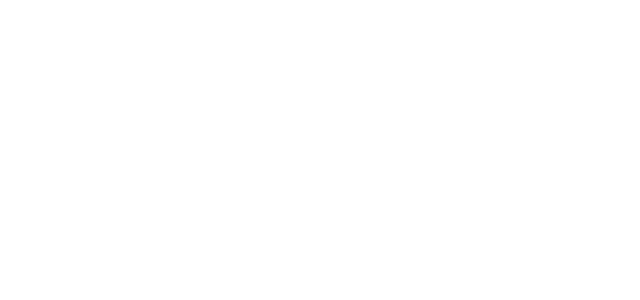
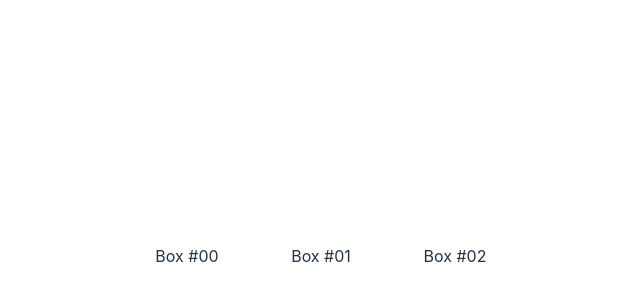
Before and after one commit to omarBaldi/insert-box-challenge, a React (Vite) app: page / in a window 1280 px wide. Shown: the part 144-444 px from the top of the page, without its empty margins (319-959 px from the left). Built offline with nearby package versions, Linux system fonts and the light colour scheme.

Commit message:
Added event listener and applied logic to detect correct range on y axis where user can insert box

```diff
--- a/src/App.tsx
+++ b/src/App.tsx
@@ -1,23 +1,61 @@
-import { useEffect, useState } from 'react';
+import { useEffect, useRef, useState } from 'react';
 import './App.css';
 
 function App() {
+  const boxesWrapperRef = useRef<HTMLDivElement>(null);
   const [boxes, setBoxes] = useState<string[]>([]);
 
   useEffect(() => {
     const length = 3;
     const initialBoxes = [...Array(length).keys()].map(
-      (n, _) => `Box ${n.toString().padStart(2, '0')}`
+      (n, _) => `Box #${n.toString().padStart(2, '0')}`
     );
 
     setBoxes(initialBoxes);
   }, []);
 
+  /**
+   * In order to detect whether or not the user has clicked, I
+   * need to take into consideration the following:
+   *
+   * - get the distance from the top of the document to the start
+   * of one of the boxes rendered and add it to the box inner clientHeight.
+   * Now I know the y axis range in which the user can add a box.
+   *
+   * For the x axis instead, I need to get the starting position of
+   * the boxes from the left (offsetLeft) and loop until I find the
+   * last biggest offset value in which the x value do not exceed.
+   * That will correspond to the last element and the element before
+   * will be the start.
+   */
+  useEffect(() => {
+    const handleEventListenerClick = ({ y: yAxisValue }: MouseEvent): void => {
+      const firstBoxElement = boxesWrapperRef.current?.children[0];
+      if (typeof firstBoxElement === 'undefined') return;
+
+      const { offsetTop, clientHeight } = firstBoxElement as HTMLDivElement;
+      const boxYAxisRange = offsetTop + clientHeight;
+
+      if (yAxisValue < offsetTop || yAxisValue > boxYAxisRange) return;
+      alert('Y axis correct');
+    };
+
+    document.addEventListener('click', handleEventListenerClick);
+
+    return () => {
+      document.removeEventListener('click', handleEventListenerClick);
+    };
+  }, []);
+
   return (
     <div className='App'>
-      <div className='boxesWrapper'>
-        {boxes.map((box, index: number) => {
-          return <div key={`bx-${box}-#${index}`} className='box' />;
+      <div className='boxesWrapper' ref={boxesWrapperRef}>
+        {boxes.map((boxLabel, index: number) => {
+          return (
+            <div key={`bx-${boxLabel}-#${index}`} className='box'>
+              {boxLabel}
+            </div>
+          );
         })}
       </div>
     </div>
```
